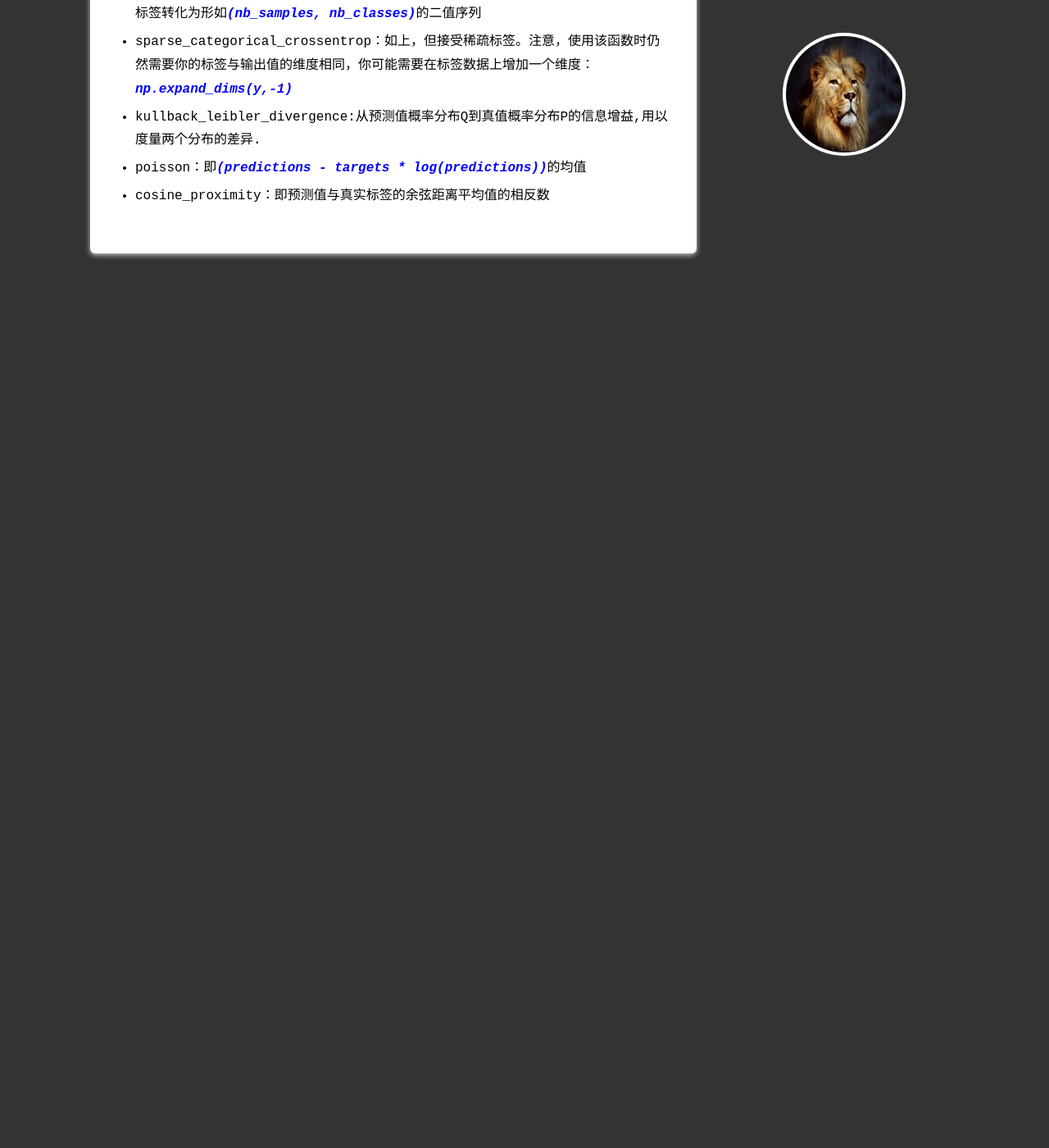
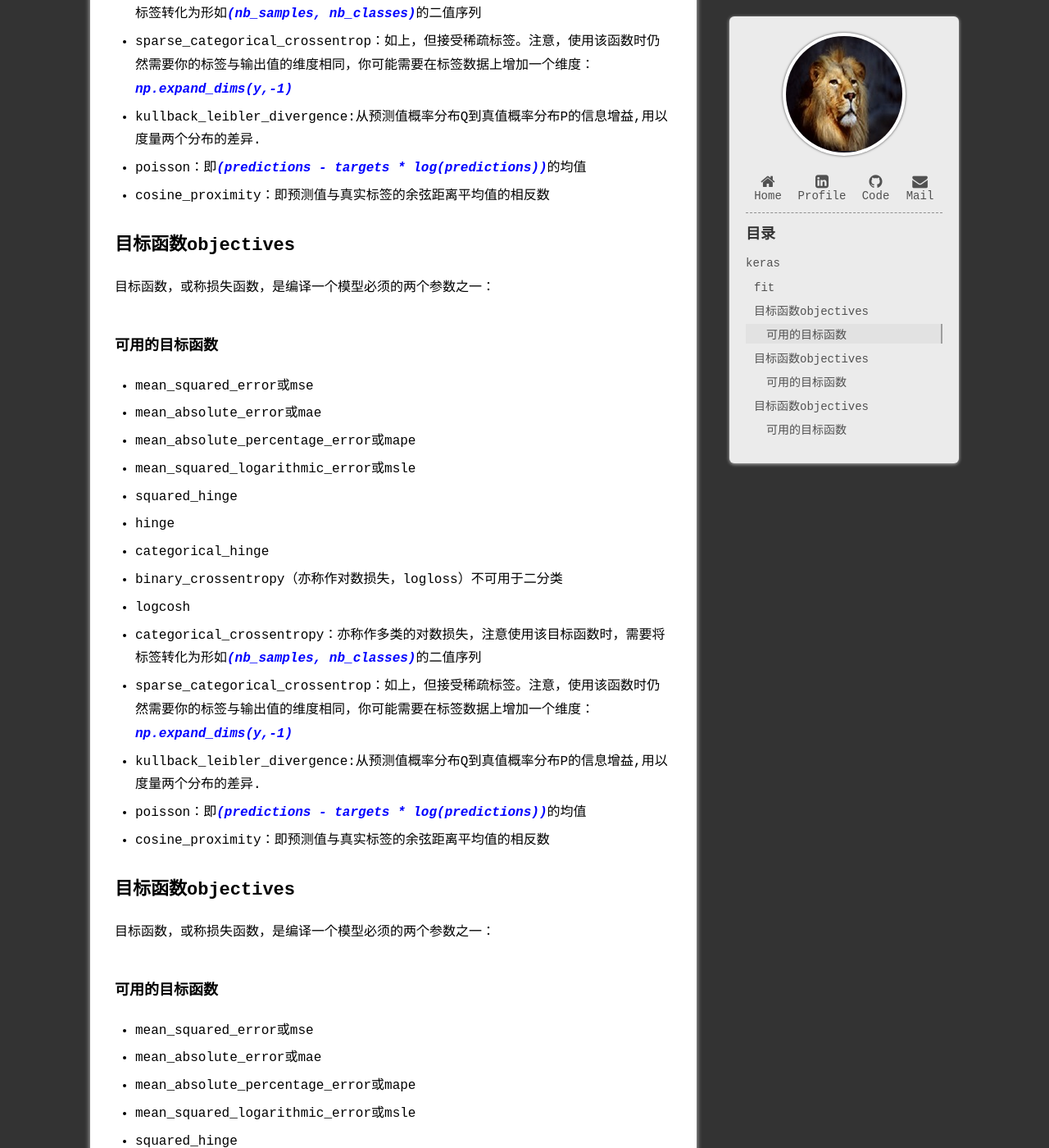
Before and after one commit to jjAugust/jjAugust.github.io, a Jekyll site: the page built from _posts/resume/2018-05-17-keras.md, in a window 1280 px wide and 1400 px high, scrolled down 1328 px. Shown: the whole window at 82% size. Built offline with Jekyll 4.4.1, drawn with Linux system fonts in a browser that asks for light colours; before the commit the page ends 1717 px from its top, so only the background shows below that; some of the changed text lies outside the part shown.

Commit message:
Update 2018-05-17-keras.md

```diff
--- a/_posts/resume/2018-05-17-keras.md
+++ b/_posts/resume/2018-05-17-keras.md
@@ -55,3 +55,45 @@
 - kullback_leibler_divergence:从预测值概率分布Q到真值概率分布P的信息增益,用以度量两个分布的差异.
 - poisson：即`(predictions - targets * log(predictions))`的均值
 - cosine_proximity：即预测值与真实标签的余弦距离平均值的相反数
+
+## 目标函数objectives
+
+目标函数，或称损失函数，是编译一个模型必须的两个参数之一：
+
+### 可用的目标函数
+
+- mean_squared_error或mse
+- mean_absolute_error或mae
+- mean_absolute_percentage_error或mape
+- mean_squared_logarithmic_error或msle
+- squared_hinge
+- hinge
+- categorical_hinge
+- binary_crossentropy（亦称作对数损失，logloss）不可用于二分类
+- logcosh
+- categorical_crossentropy：亦称作多类的对数损失，注意使用该目标函数时，需要将标签转化为形如`(nb_samples, nb_classes)`的二值序列
+- sparse_categorical_crossentrop：如上，但接受稀疏标签。注意，使用该函数时仍然需要你的标签与输出值的维度相同，你可能需要在标签数据上增加一个维度：`np.expand_dims(y,-1)`
+- kullback_leibler_divergence:从预测值概率分布Q到真值概率分布P的信息增益,用以度量两个分布的差异.
+- poisson：即`(predictions - targets * log(predictions))`的均值
+- cosine_proximity：即预测值与真实标签的余弦距离平均值的相反数
+
+## 目标函数objectives
+
+目标函数，或称损失函数，是编译一个模型必须的两个参数之一：
+
+### 可用的目标函数
+
+- mean_squared_error或mse
+- mean_absolute_error或mae
+- mean_absolute_percentage_error或mape
+- mean_squared_logarithmic_error或msle
+- squared_hinge
+- hinge
+- categorical_hinge
+- binary_crossentropy（亦称作对数损失，logloss）不可用于二分类
+- logcosh
+- categorical_crossentropy：亦称作多类的对数损失，注意使用该目标函数时，需要将标签转化为形如`(nb_samples, nb_classes)`的二值序列
+- sparse_categorical_crossentrop：如上，但接受稀疏标签。注意，使用该函数时仍然需要你的标签与输出值的维度相同，你可能需要在标签数据上增加一个维度：`np.expand_dims(y,-1)`
+- kullback_leibler_divergence:从预测值概率分布Q到真值概率分布P的信息增益,用以度量两个分布的差异.
+- poisson：即`(predictions - targets * log(predictions))`的均值
+- cosine_proximity：即预测值与真实标签的余弦距离平均值的相反数
```
